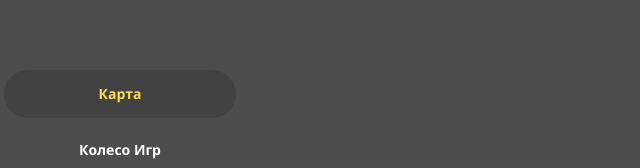
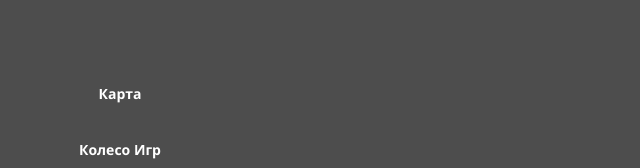
Before and after one commit to aoaoaooaoaoa3301/SGG, a React (Vite) app: page /SGG/ in a window 1280 px wide. Shown: the part 182-350 px from the top of the page, without its empty margins (0-640 px from the left). Built offline with nearby package versions, Linux system fonts and the light colour scheme.

Commit message:
fix server 11

```diff
--- a/src/App.jsx
+++ b/src/App.jsx
@@ -55,7 +55,7 @@ const getKeyFromPath = (pathname) => {
 
 export default function App() {
   const [collapsed, setCollapsed] = useState(false);
-  const [activeKey, setActiveKey] = useState('map')
+  const [activeKey, setActiveKey] = useState(window.location.pathname == '/' ? 'map' : (window.location.pathname).split('/')[1] )
   const navigate = useNavigate();
 
 
```
